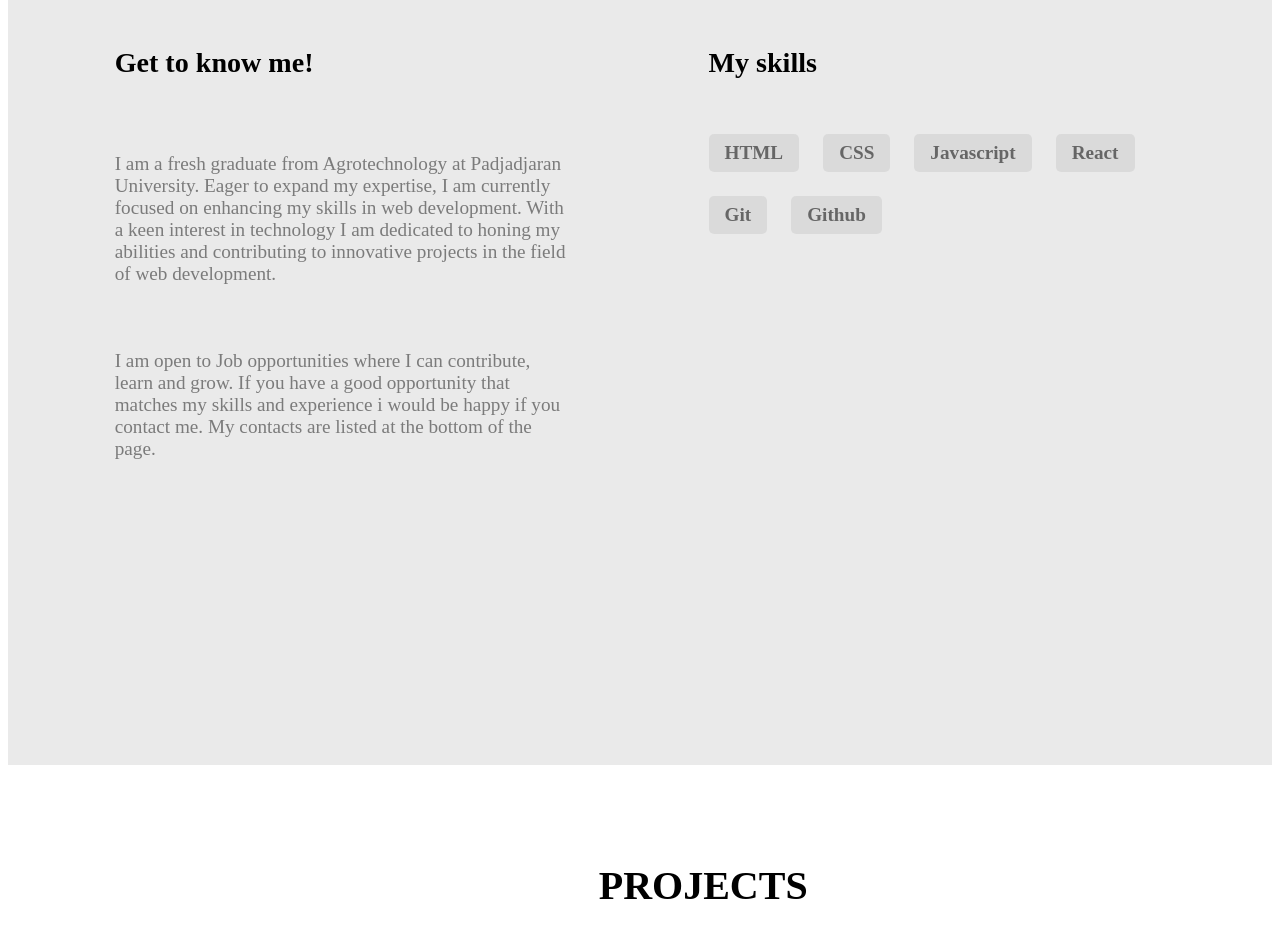
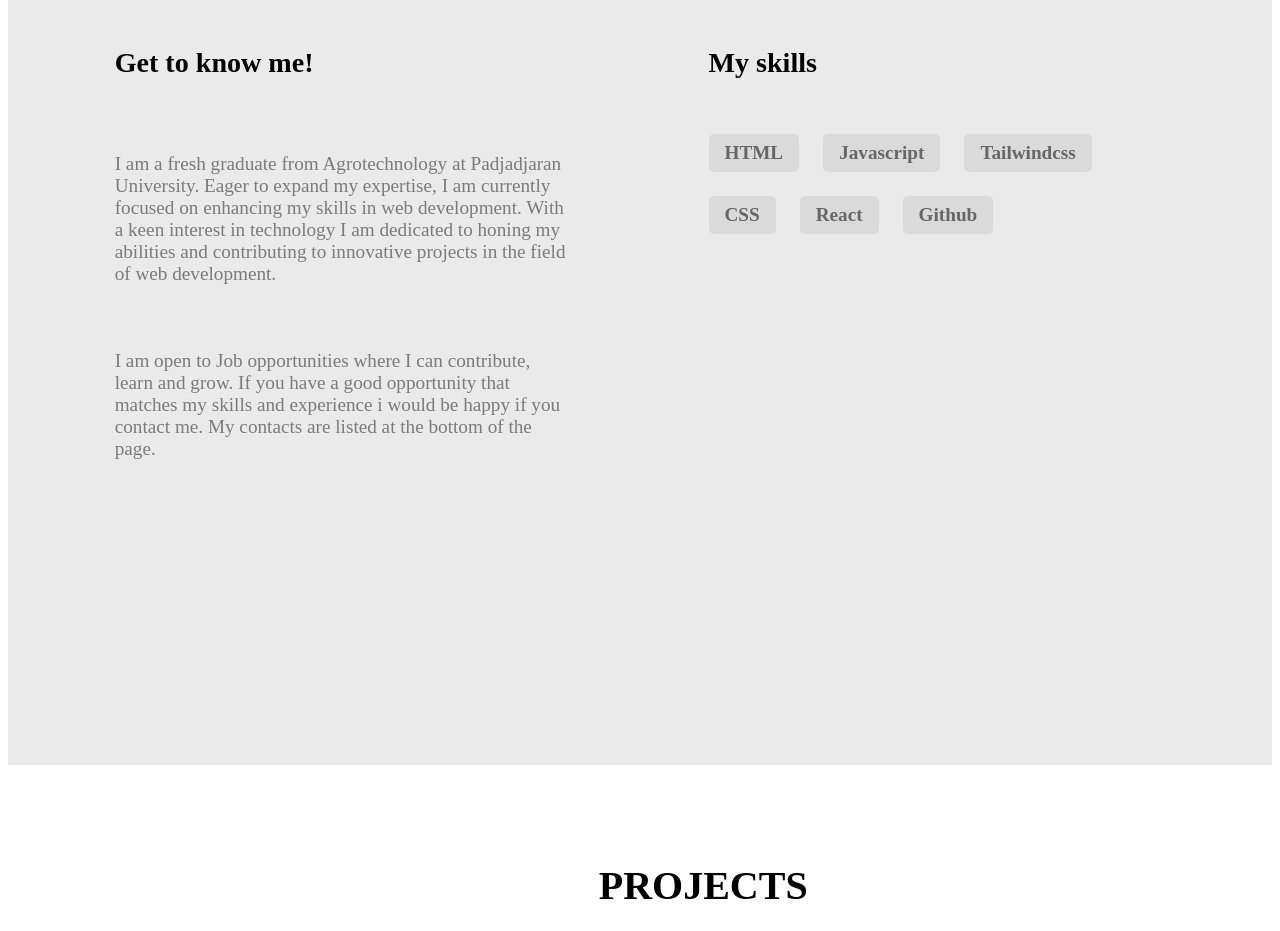
Before and after one commit to ilhamprnm/iPortfolio, a React (Vite) app: page / in a window 1280 px wide. Shown: the part 1000-1931 px from the top of the page. Built offline with nearby package versions, Linux system fonts and the light colour scheme; the HTML template or start-up script is replaced by a standard one.

Commit message:
update skill

```diff
--- a/src/About.jsx
+++ b/src/About.jsx
@@ -22,10 +22,10 @@ export default function About () {
               <br />
               <div className="skills-box">
                 <div className="skill">HTML</div>
+                <div className="skill">Javascript</div>
+                <div className="skill">Tailwindcss</div>
                 <div className="skill">CSS</div>
-                <div className="skill">Javascript</div>
                 <div className="skill">React</div>
-                <div className="skill">Git</div>
                 <div className="skill">Github</div>
               </div>
             </div>
```
